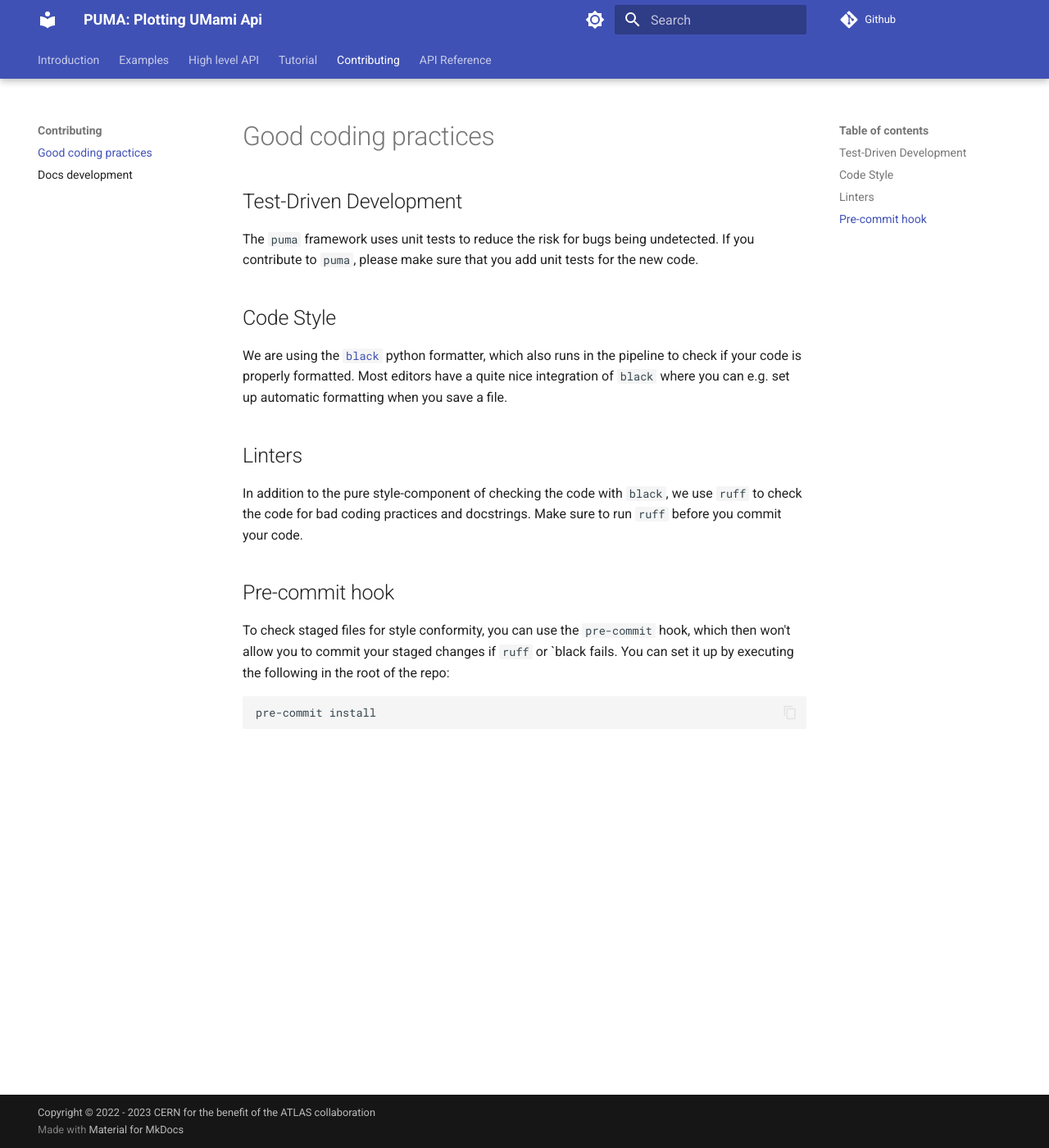
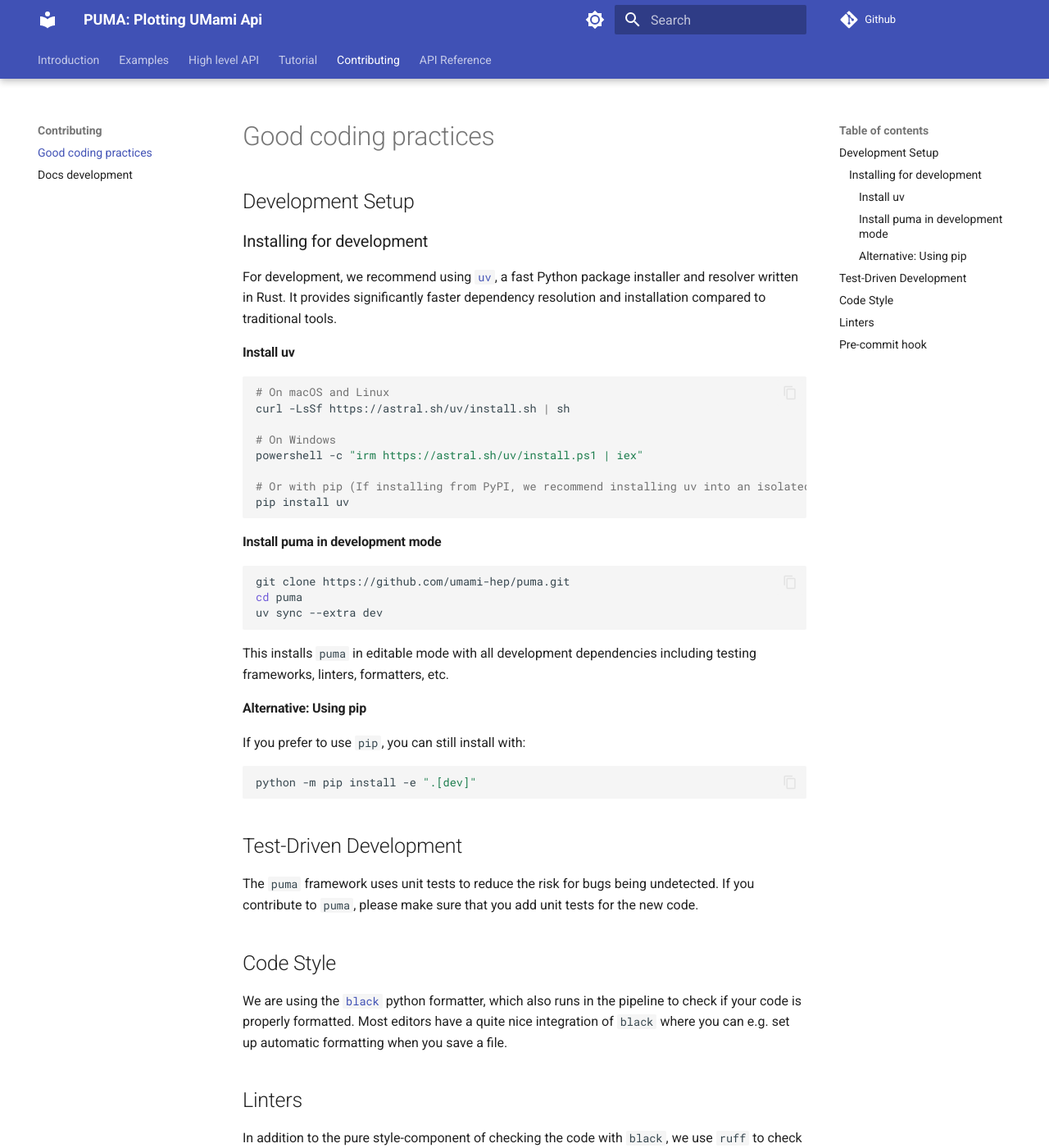
Before and after one commit to umami-hep/puma, an MkDocs documentation site: the page built from docs/dev/development_guidelines.md, in a window 1280 px wide and 1400 px high. Shown: the whole window at 82% size. Built offline with MkDocs 1.6.1 and Material for MkDocs 9.7.7, drawn with Linux system fonts in a browser that asks for light colours; comment, search, counter and statistics services are not loaded.

Commit message:
Use `uv` for development (#349)
* Add `uv` descriptions to docs

* Update changelog

````diff
--- a/docs/dev/development_guidelines.md
+++ b/docs/dev/development_guidelines.md
@@ -1,4 +1,41 @@
 # Good coding practices
+
+## Development Setup
+
+### Installing for development
+
+For development, we recommend using [`uv`](https://docs.astral.sh/uv/), a fast Python package installer and resolver written in Rust. It provides significantly faster dependency resolution and installation compared to traditional tools.
+
+#### Install uv
+
+```bash
+# On macOS and Linux
+curl -LsSf https://astral.sh/uv/install.sh | sh
+
+# On Windows
+powershell -c "irm https://astral.sh/uv/install.ps1 | iex"
+
+# Or with pip (If installing from PyPI, we recommend installing uv into an isolated environment)
+pip install uv
+```
+
+#### Install puma in development mode
+
+```bash
+git clone https://github.com/umami-hep/puma.git
+cd puma
+uv sync --extra dev
+```
+
+This installs `puma` in editable mode with all development dependencies including testing frameworks, linters, formatters, etc.
+
+#### Alternative: Using pip
+
+If you prefer to use `pip`, you can still install with:
+
+```bash
+python -m pip install -e ".[dev]"
+```
 
 ## Test-Driven Development
 
````
Also changed, not shown: CONTRIBUTING.md (+30 -2 lines), README.md (+25 -0 lines), changelog.md (+1 -0 lines).
